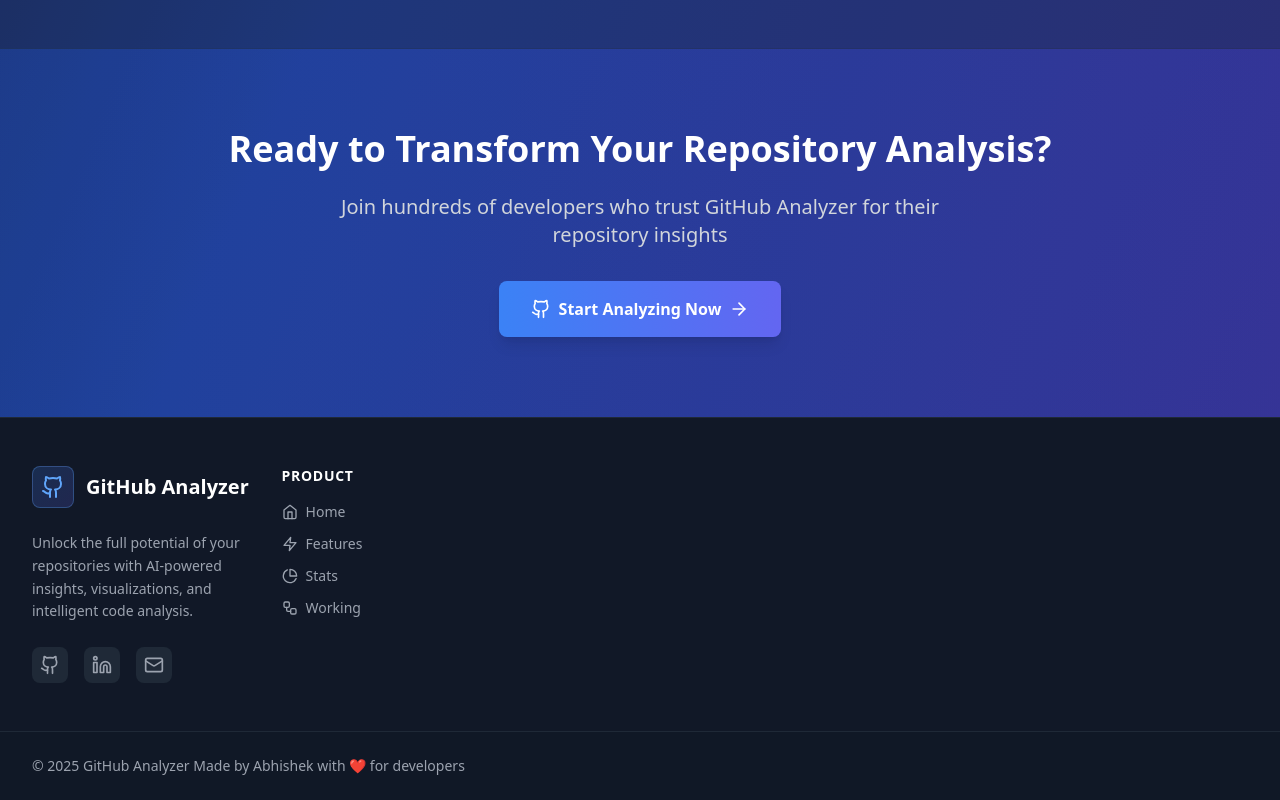
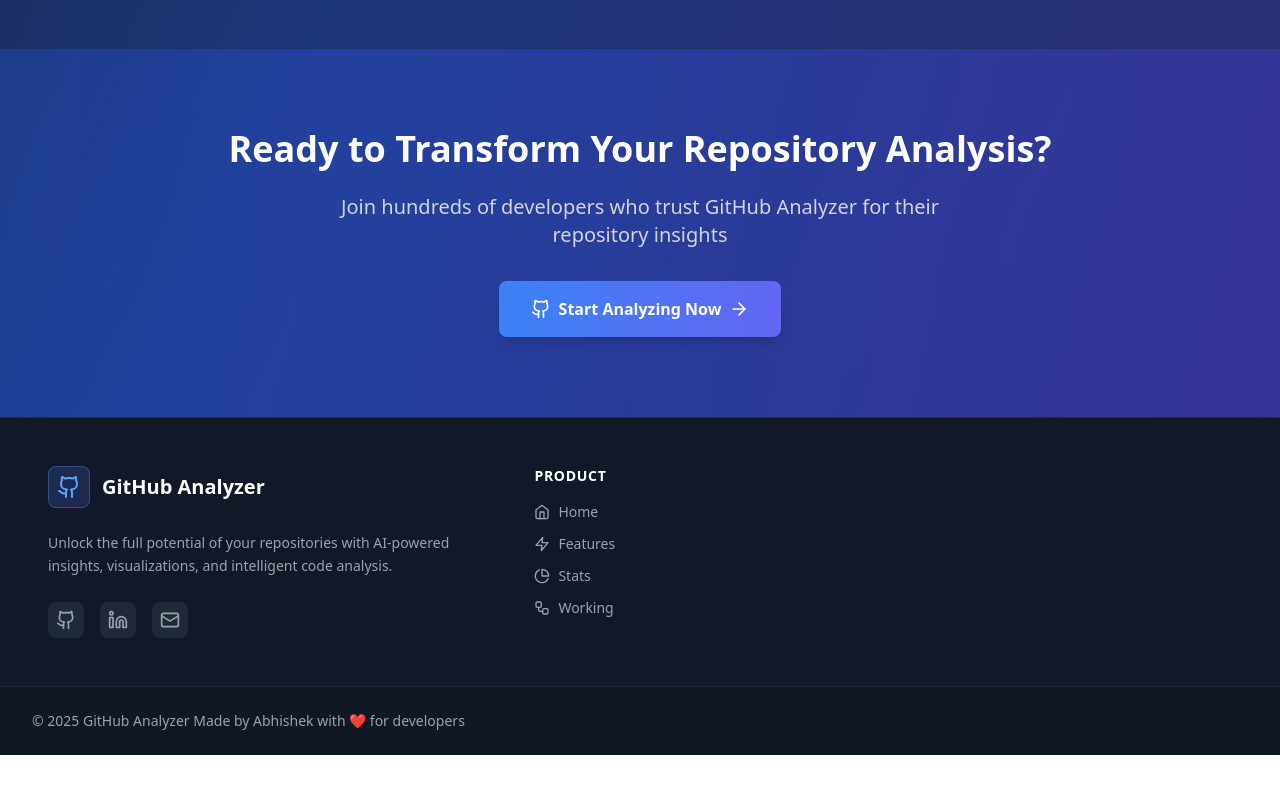
Before and after one commit to abhi17bgp/Github_Repo_Analyzer, a React (Vite) app: page / in a window 1280 px wide. Shown: the part 2217-3017 px from the top of the page. After the commit the page ends 2972 px from the top, so only its background shows below. Built offline with nearby package versions, Linux system fonts and the light colour scheme; no server answers.

Commit message:
updated footer

```diff
--- a/src/components/Footer.tsx
+++ b/src/components/Footer.tsx
@@ -42,10 +42,10 @@
   return (
     <footer className="bg-gray-900 border-t border-gray-800">
       {/* Main Footer Content */}
-      <div className="max-w-7xl mx-auto px-4 sm:px-6 lg:px-8 py-12">
-        <div className="grid grid-cols-1 md:grid-cols-2 lg:grid-cols-5 gap-8">
+      <div className="max-w-7xl mx-auto px-4 sm:px-6 lg:px-12 py-12 ">
+        <div className="grid grid-cols-1 md:grid-cols-2 lg:grid-cols-5 gap-8 ">
           {/* Brand Section */}
-          <div className="lg:col-span-1">
+          <div className="lg:col-span-2">
             <div className="flex items-center space-x-3 mb-6">
               <div className="p-2 bg-gradient-to-br from-blue-500/20 to-indigo-500/20 rounded-lg border border-blue-400/30">
                 <Github className="w-6 h-6 text-blue-400" />
@@ -60,7 +60,7 @@
             </p>
 
             {/* Social Links */}
-            <div className="flex space-x-4">
+            <div className="flex space-x-4 ">
               {socialLinks.map((social) => (
                 <a
                   key={social.name}
```
